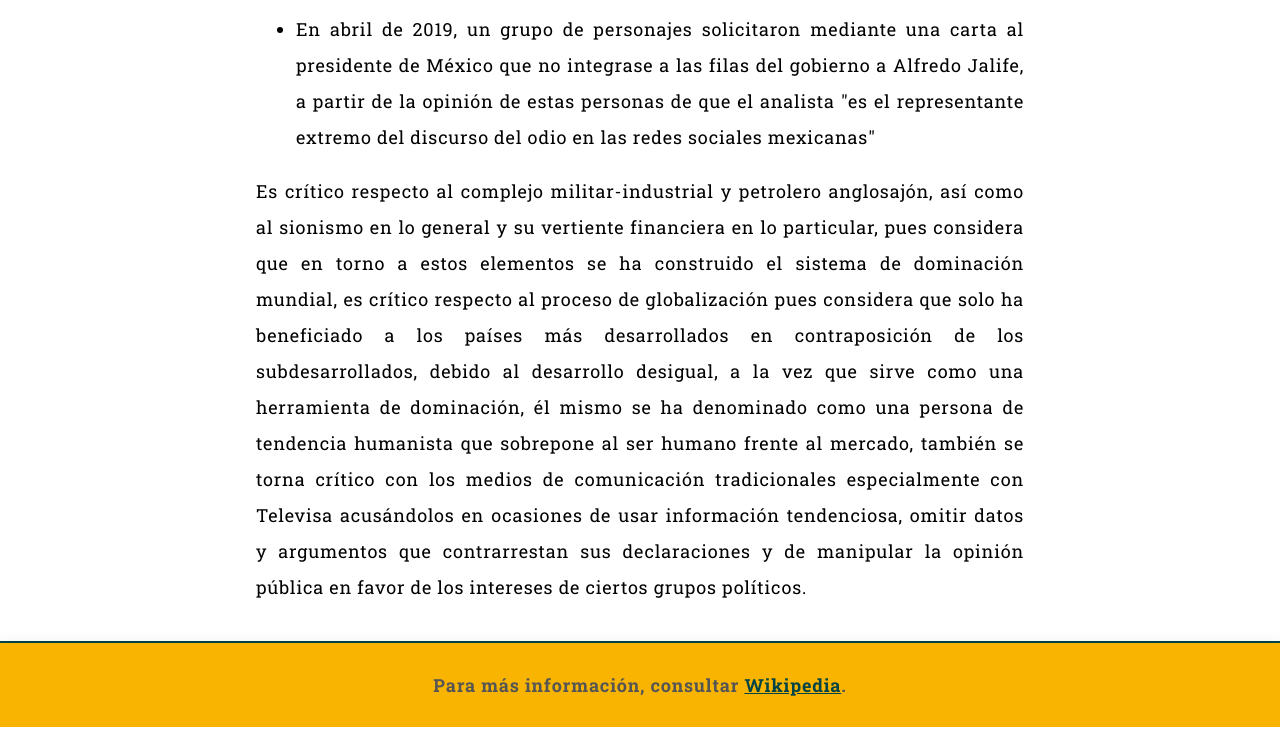
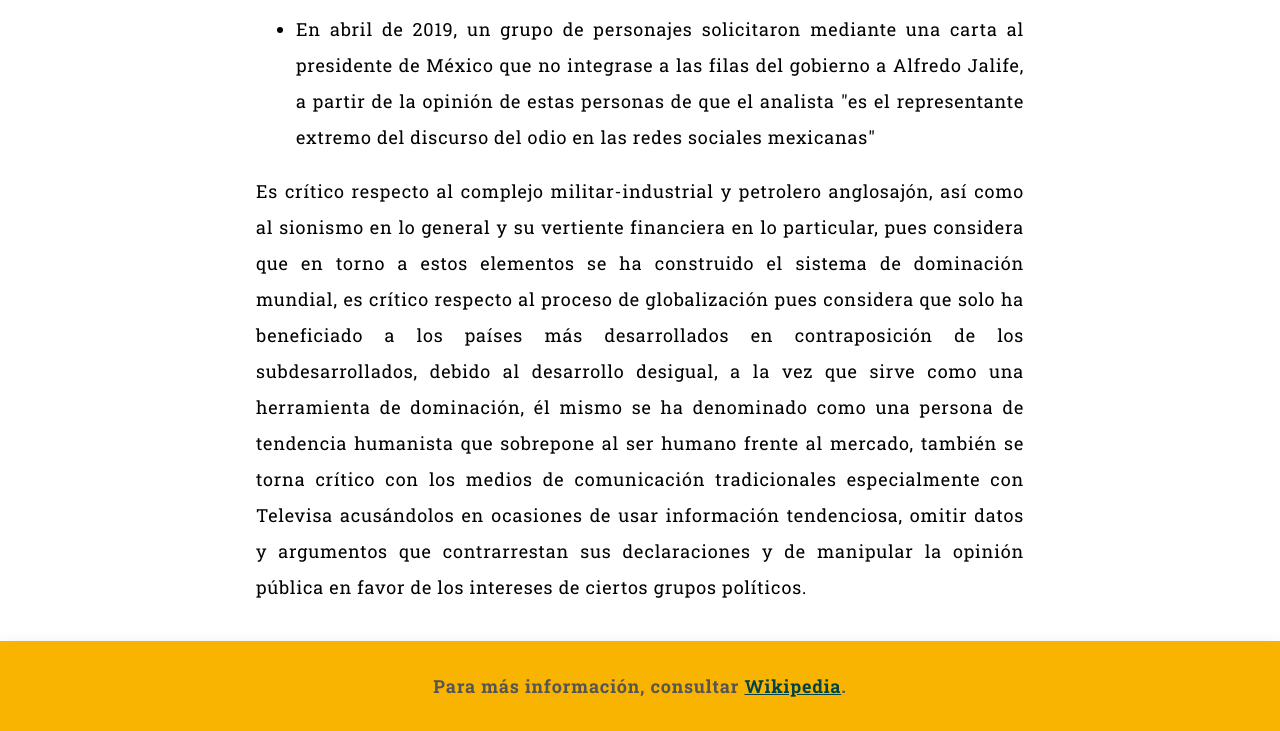
Before and after one commit to echvzb/alfredoJalife, a plain HTML site: page index.html in a window 1280 px wide. Shown: the part 1818-2549 px from the top of the page. Drawn offline with Linux system fonts and the light colour scheme; a web font is replaced by a local one.

Commit message:
Arreglado footer

```diff
--- a/index.html
+++ b/index.html
@@ -58,7 +58,6 @@
 
       </main>
       <footer>
-        <div class="line"></div>
         <h4 class='footer-text'>Para más información, consultar <a href="https://es.wikipedia.org/wiki/Alfredo_Jalife-Rahme" target="_blank" rel="noopener noreferrer" id="tribute-link">Wikipedia</a>.</h4>
       </footer>
 </body>
--- a/style.css
+++ b/style.css
@@ -39,13 +39,6 @@ ul {
 #conclusion {
   margin-bottom:2rem;
 }
-footer {
-  display: flex;
-  flex-direction: column;
-  align-items: center;
-  background-color: #f8b400;
-  color: #555;
-}
 figure {
   width: 100%;
   background: #fff;
@@ -56,6 +49,7 @@ figure {
 }
 body {
   margin: 0;
+  padding: 0;
 }
 a {
   color: #004445;
@@ -68,11 +62,15 @@ a:hover {
 }
 .footer-text{
   font-size:1rem;
+  text-align: center;
+  background-color: #f8b400;
+  color: #555;
+  padding: 1.5rem 0;
+  width: 100%;
 }
-.line {
-  width: 100%;
-  height: 2px;
-  background-color: #004445;
+footer{
+    margin: 0;
+    padding: 0;
 }
 .card-description{
   text-align: center;
@@ -84,7 +82,7 @@ a:hover {
   padding-top: 4rem;
   margin: 0;
 }
-h1,h2,p{
+h1,h2,p,h4{
   margin: 0;
   padding:0;
 }
```
